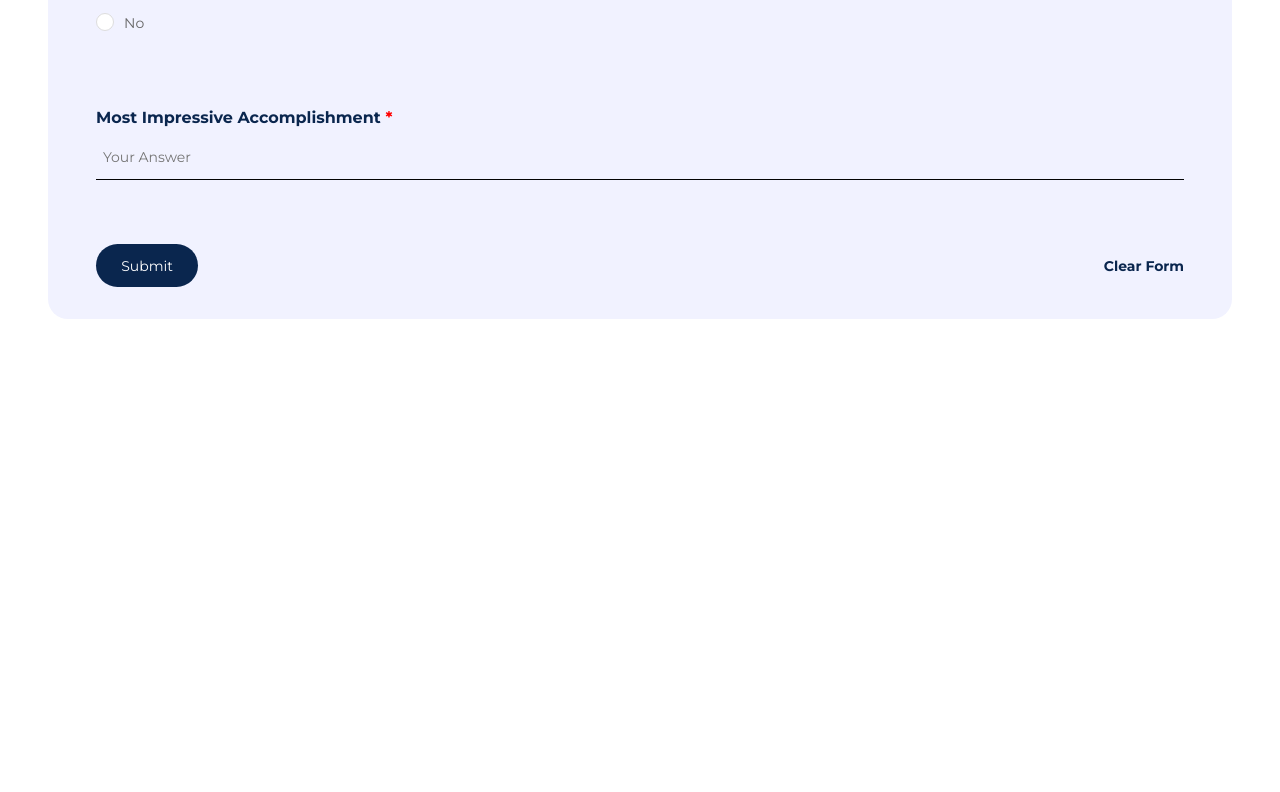
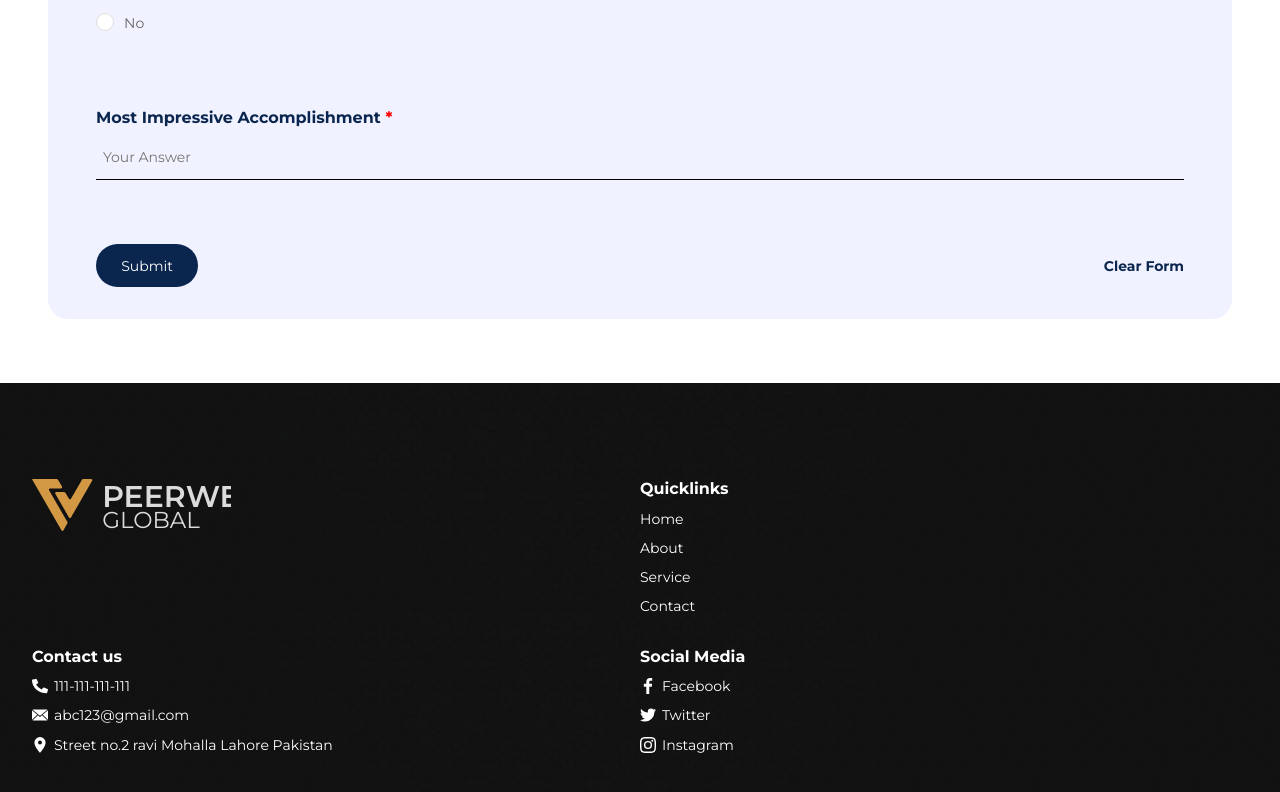
Before and after one commit to abrarkhalidofficial/Peervest, a React (Create React App) app: page /co-founder in a window 1280 px wide. Shown: the part 1389-2181 px from the top of the page. Before the commit the page ends 1772 px from the top, so only its background shows below. Built offline with nearby package versions, Linux system fonts and the light colour scheme.

Commit message:
footer should be on all screens

```diff
--- a/src/App.js
+++ b/src/App.js
@@ -1,5 +1,6 @@
 import React from "react";
 import { BrowserRouter, Route, Switch } from "react-router-dom";
+import Footer from "./Components/Footer";
 import AboutUsScreen from "./Screens/AboutUsScreen";
 import CoFounderScreen from "./Screens/CoFounderScreen";
 import ContactScreen from "./Screens/ContactScreen";
@@ -38,6 +39,7 @@ export default function App() {
           <ContactScreen />
         </Route>
       </Switch>
+      <Footer />
     </BrowserRouter>
   );
 }
--- a/src/Screens/HomeScreen.js
+++ b/src/Screens/HomeScreen.js
@@ -1106,7 +1106,6 @@ export default function HomeScreen() {
             </div>
           </div>
         </div>
-        <Footer />
       </div>
     </>
   );
```
